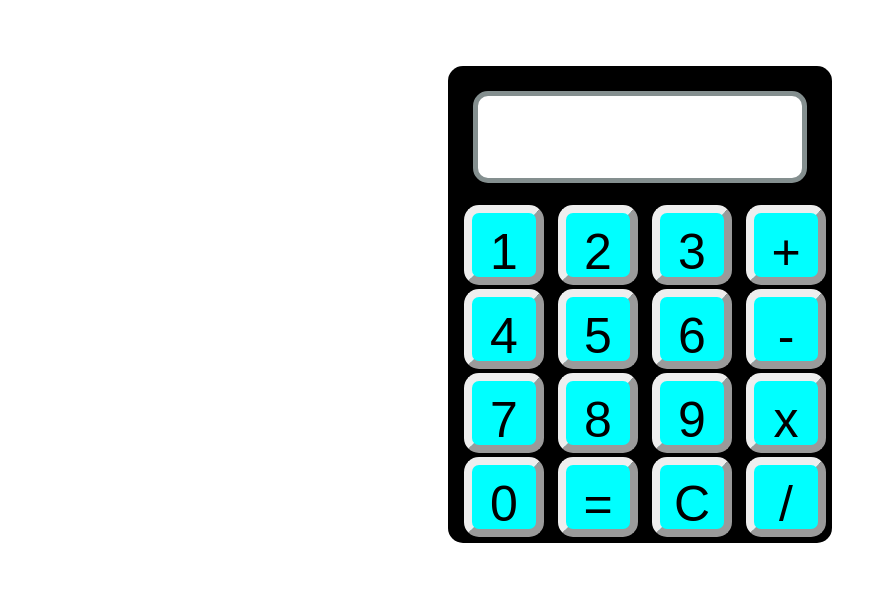
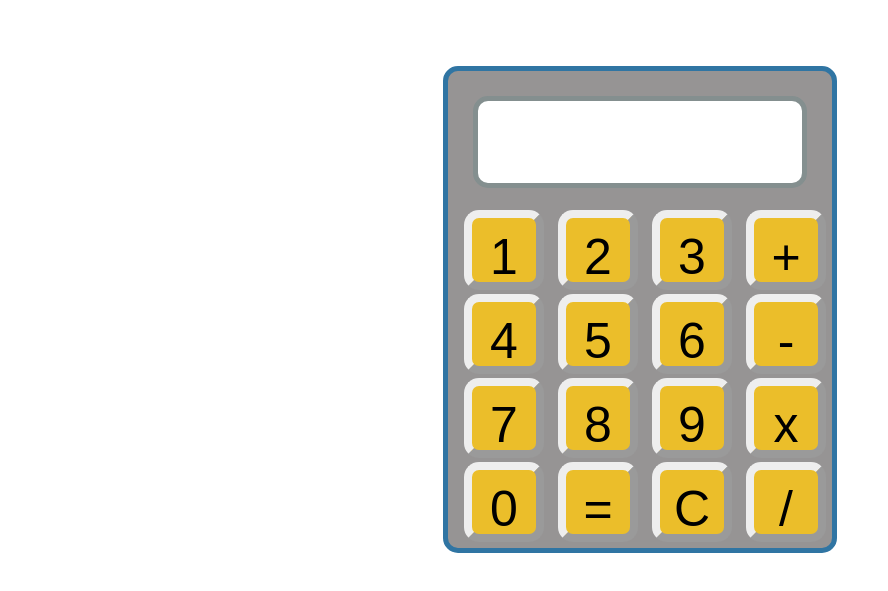
Before and after one commit to JuanD-coder/Calculadora, a plain HTML site: page index.html in a window 1280 px wide. Shown: the part 183-774 px from the top of the page, without its empty margins (0-888 px from the left). Drawn offline with Linux system fonts and the light colour scheme.

Commit message:
Update CSS.css

```diff
--- a/Estilos/CSS.css
+++ b/Estilos/CSS.css
@@ -5,7 +5,8 @@ body{
 }
 
 table{
-    background-color: rgb(0, 0, 0);
+    background-color: #969494;
+    border: 5px solid #3075a3;
     border-radius: 15px;
     padding: 3px;
 }
@@ -14,11 +15,11 @@ table{
     font-size: 50px;
     margin: center;
     margin-left: 10px;
-    background-color: aqua;
+    background-color: rgb(235, 190, 42);
     width: 80px;
     height: 80px;
     border-radius: 15px;
-    border: 5px solid #909393;
+    border: 5px solid #ec8128;
     border: 8px outset;
 }
 
```
